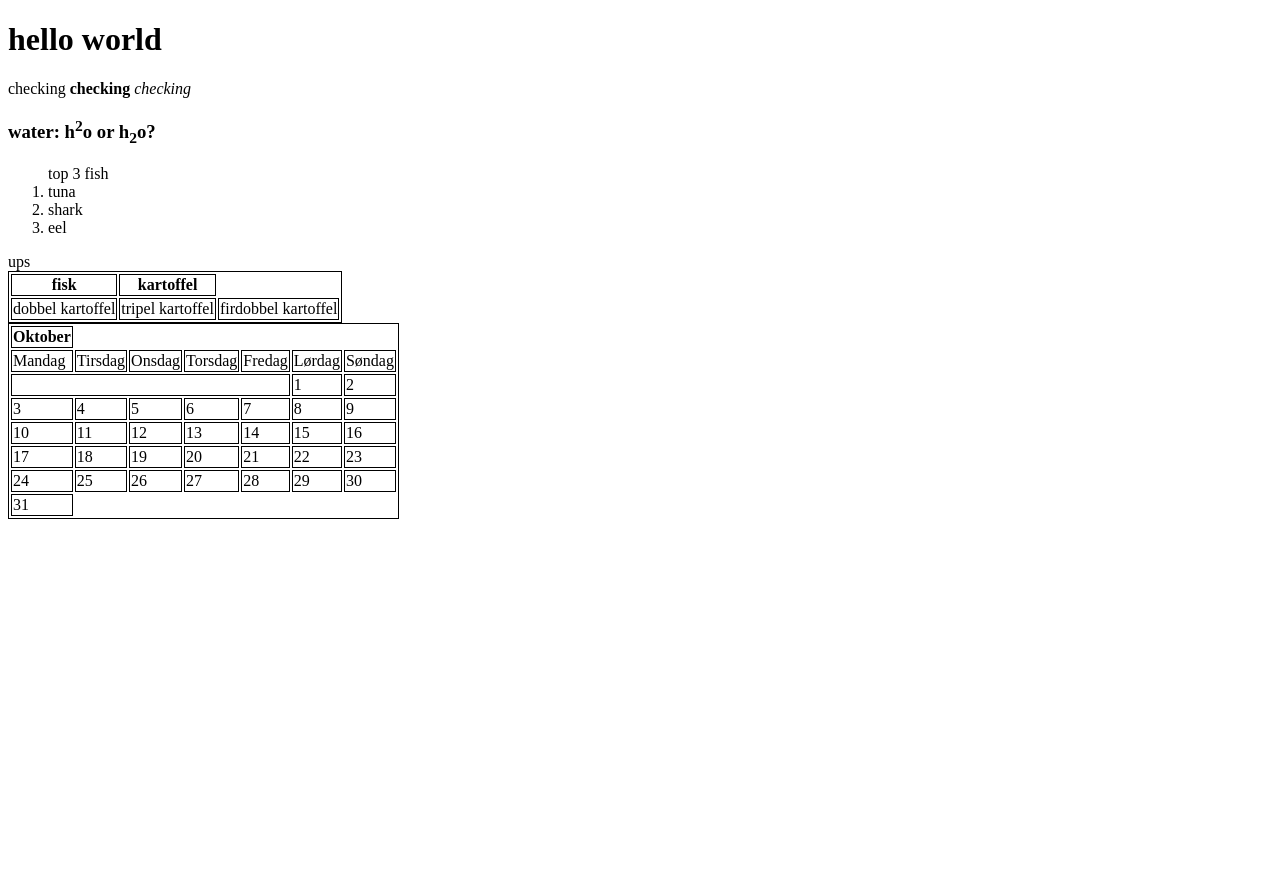
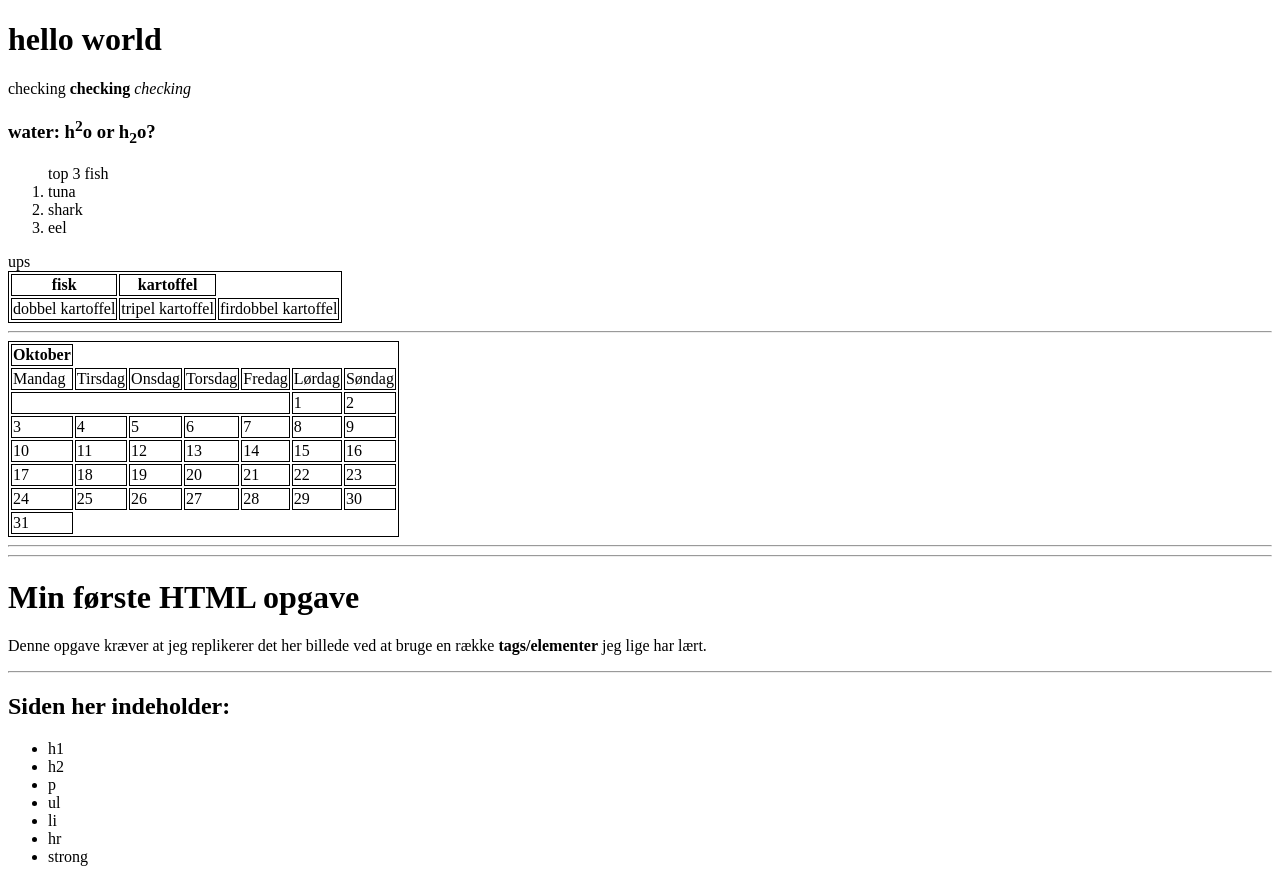
Before and after one commit to Hargaflarb/websideProjekt, a plain HTML site: page Unnamed Site 2/index.html in a window 1280 px wide. Before the commit the page ends 800 px from the top, so only its background shows below. Drawn offline with Linux system fonts and the light colour scheme.

Commit message:
Update index.html

```diff
--- a/Unnamed Site 2/index.html
+++ b/Unnamed Site 2/index.html
@@ -36,7 +36,7 @@
 			<td>firdobbel kartoffel</td>
 
 	</table>
-
+	<hr>
 	<table>
 		<tr>
 			<th>Oktober</th>
@@ -53,7 +53,6 @@
 		</tr>
 		<tr>
 			<td colspan="5"> </td>
-
 			<td>1</td>
 			<td>2</td>
 		</tr>
@@ -98,6 +97,29 @@
 
 		</tr>
 	</table>
+	<hr>
+
+
+
+
+	<hr>
+	<h1>Min første HTML opgave</h1>
+	<p>Denne opgave kræver at jeg replikerer det her billede ved at bruge en række <strong>tags/elementer</strong> jeg lige har lært.</p>
+
+	<hr>
+
+	<h2>Siden her indeholder:</h2>
+
+	<ul>
+		<li>h1</li>
+		<li>h2</li>
+		<li>p</li>
+		<li>ul</li>
+		<li>li</li>
+		<li>hr</li>
+		<li>strong</li>
+	</ul>
+
 
 </body>
 </html>
```
